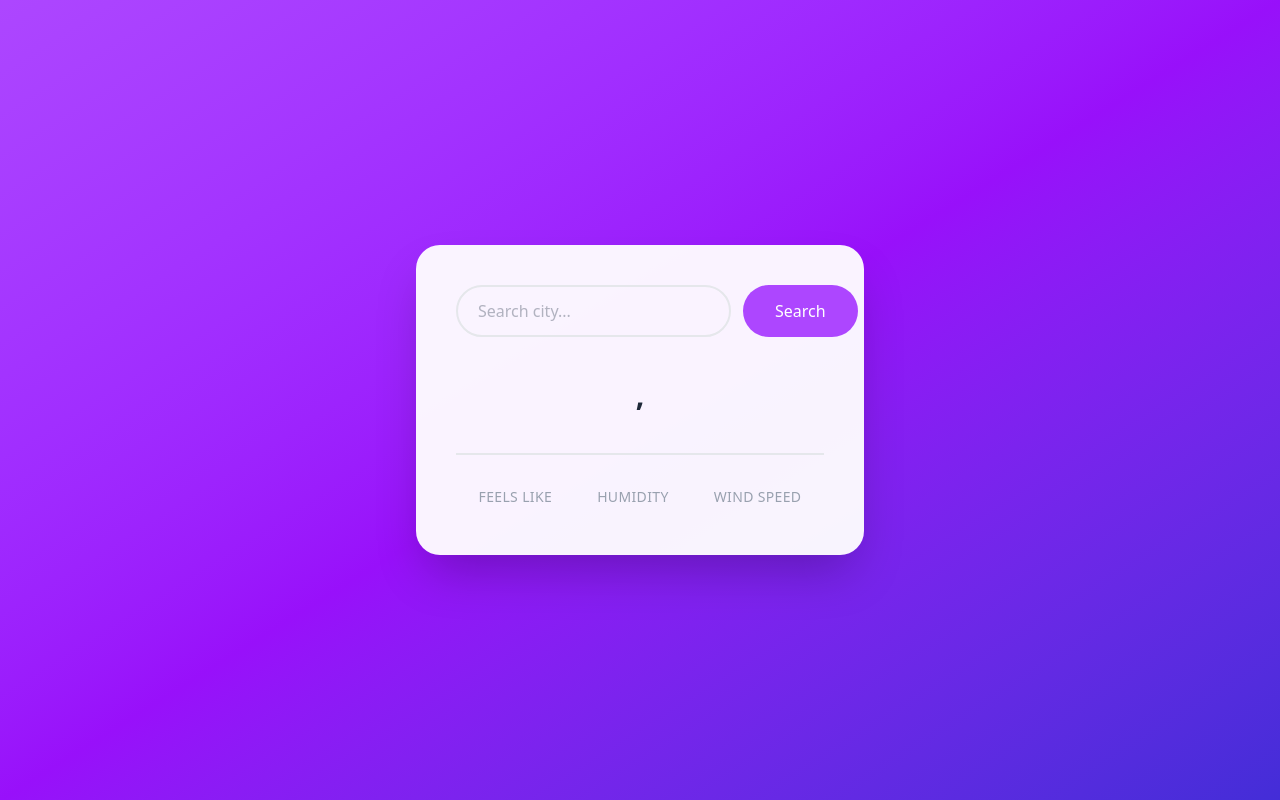
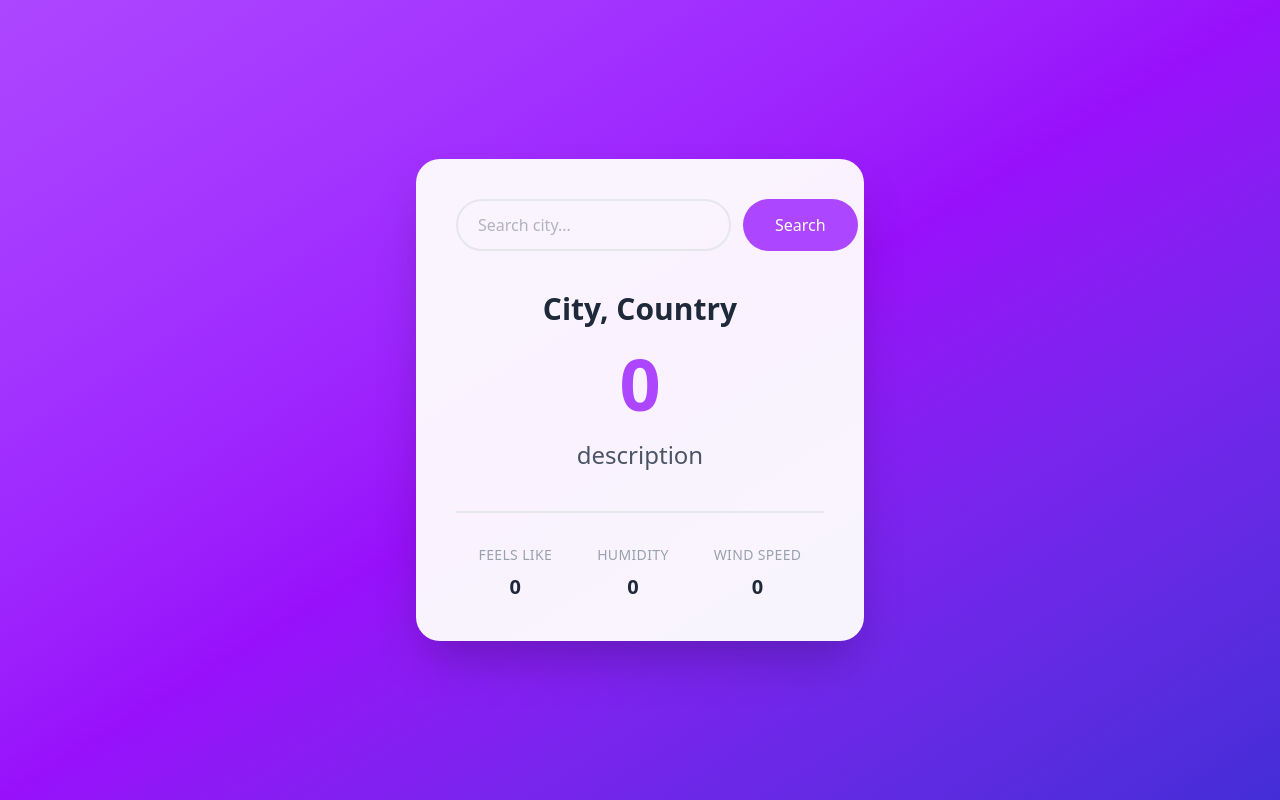
Before and after one commit to sawan1144/revision, a React app in the folder react-revision/: page / in a window 1280 px wide. Built offline with nearby package versions, Linux system fonts and the light colour scheme; the HTML template or start-up script is replaced by a standard one.

Commit message:
weather app completed

```diff
--- a/react-revision/src/App.jsx
+++ b/react-revision/src/App.jsx
@@ -4,11 +4,12 @@ import useFetch from "./useFetch"
 function App() {
   const [value, setValue] = useState('')
   const [city, setCity] = useState('')
-  const {data} = useFetch(city)
+  const {data, err} = useFetch(city)
 
   function getCity(){
     setCity(value);
     setValue('')
+    console.log(err)
   }
 
 
@@ -28,30 +29,32 @@ function App() {
           </button>
         </div>
 
+        {err ? (<div className="text-black">{err}</div>) : (<>
         <div className="text-center my-10">
           <h1 className="text-3xl font-bold text-gray-800 mb-2">
-            {data.name}, {data?.sys?.country}
+            {data ? (data.name):'City'}, {data ? (data?.sys?.country) : 'Country'}
           </h1>
           <div className="text-7xl font-bold text-purple-500 my-5">
-            {data?.main?.temp}
+            {data ? `${(data?.main?.temp)}° F`: '0'}
           </div>
-          <p className="text-2xl text-gray-600">{data.weather?.[0]?.description}</p>
+          <p className="text-2xl text-gray-600">{data ? (data.weather?.[0]?.description) : 'description'}</p>
         </div>
 
         <div className="flex justify-around mt-10 pt-8 border-t-2 border-gray-200">
           <div className="flex flex-col items-center gap-2">
             <span className="text-sm text-gray-400 uppercase tracking-wide">Feels Like</span>
-            <span className="text-xl font-bold text-gray-800">{data?.main?.feels_like}</span>
+            <span className="text-xl font-bold text-gray-800">{data ? (data?.main?.feels_like):'0'}</span>
           </div>
           <div className="flex flex-col items-center gap-2">
             <span className="text-sm text-gray-400 uppercase tracking-wide">Humidity</span>
-            <span className="text-xl font-bold text-gray-800">{data?.main?.humidity}</span>
+            <span className="text-xl font-bold text-gray-800">{data ? (data?.main?.humidity) : '0'}</span>
           </div>
           <div className="flex flex-col items-center gap-2">
             <span className="text-sm text-gray-400 uppercase tracking-wide">Wind Speed</span>
-            <span className="text-xl font-bold text-gray-800">{data?.wind?.speed}</span>
+            <span className="text-xl font-bold text-gray-800">{data? (data?.wind?.speed):'0'}</span>
           </div>
         </div>
+       </>)}
 
       </div>
     </div>
--- a/react-revision/src/useFetch.jsx
+++ b/react-revision/src/useFetch.jsx
@@ -2,18 +2,19 @@ import React, { useEffect, useState } from 'react'
 
 const useFetch = (city) => {
     const [data, setData] = useState('')
+    const [err, setErr] = useState('')
     const api = '958f47d8bc2af0f3e440374128cb9203';
 
     useEffect(()=>{
         if(!city){return}
         fetch(`https://api.openweathermap.org/data/2.5/weather?q=${city}&appid=${api}`)
-        .then((raw)=>{if(!raw.ok){throw new Error(raw.status)}return raw.json()})
+        .then((raw)=>{if(!raw.ok){throw new Error('City not found')}return raw.json()})
         .then((data)=>setData(data))
-        .catch((err)=>{console.log(err.message)});
+        .catch((errr)=>{setErr(errr.message)});
     },[city])
 
     return (
-        {data}
+        {data, err}
     )
 }
 
```
